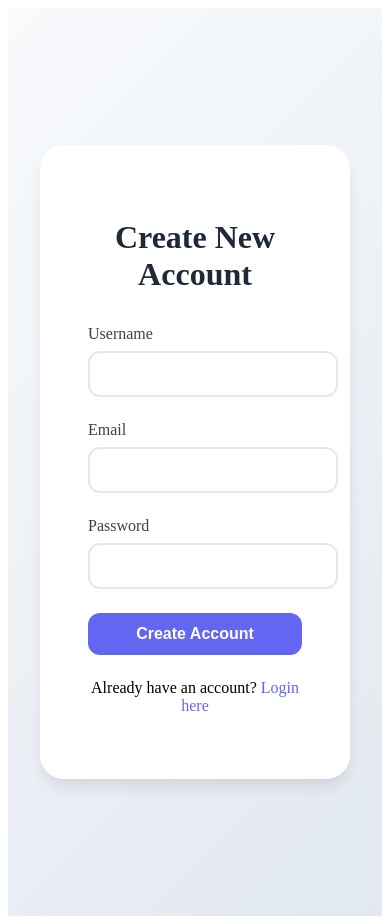
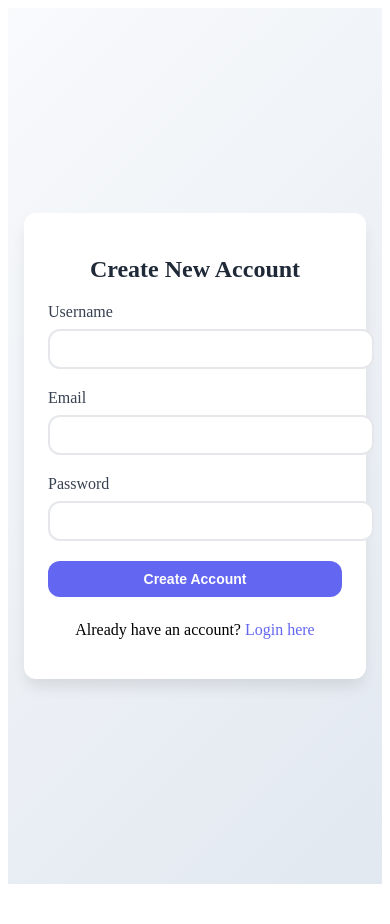
Before and after one commit to sumit007-ui/Portfolio, a Flask app: page /register in a window 390 px wide. After the commit the page ends 884 px from the top, so only its background shows below. Run offline with Flask 3, Linux system fonts and the light colour scheme; some libraries are stand-ins or nearby versions.

Commit message:
change files

```diff
--- a/static/styles.css
+++ b/static/styles.css
@@ -15,6 +15,7 @@
     box-shadow: 0 10px 15px -3px rgba(0, 0, 0, 0.1);
     width: 100%;
     max-width: 450px;
+    margin: 0 auto;
 }
 
 .auth-card h2 {
@@ -99,3 +100,69 @@
     background: #fee2e2;
     color: #991b1b;
 }
+
+/* Responsive Design */
+@media (max-width: 768px) {
+    .auth-container {
+        padding: 1.5rem;
+    }
+
+    .auth-card {
+        padding: 2rem;
+        border-radius: 1rem;
+    }
+
+    .auth-card h2 {
+        font-size: 1.75rem;
+        margin-bottom: 1.5rem;
+    }
+}
+
+@media (max-width: 480px) {
+    .auth-container {
+        padding: 1rem;
+    }
+
+    .auth-card {
+        padding: 1.5rem;
+        border-radius: 0.75rem;
+    }
+
+    .auth-card h2 {
+        font-size: 1.5rem;
+        margin-bottom: 1.25rem;
+    }
+
+    .form-group {
+        margin-bottom: 1.25rem;
+    }
+
+    .form-group input {
+        padding: 0.625rem 0.875rem;
+        font-size: 0.875rem;
+    }
+
+    .auth-btn {
+        padding: 0.625rem;
+        font-size: 0.875rem;
+    }
+
+    .alert {
+        font-size: 0.75rem;
+        padding: 0.625rem 0.875rem;
+    }
+}
+
+@media (max-width: 360px) {
+    .auth-card {
+        padding: 1.25rem;
+    }
+
+    .auth-card h2 {
+        font-size: 1.375rem;
+    }
+
+    .auth-links {
+        font-size: 0.875rem;
+    }
+}
```
Also changed, not shown: static/index.css (+17 -0 lines), templates/index.html (+20 -1 lines).
